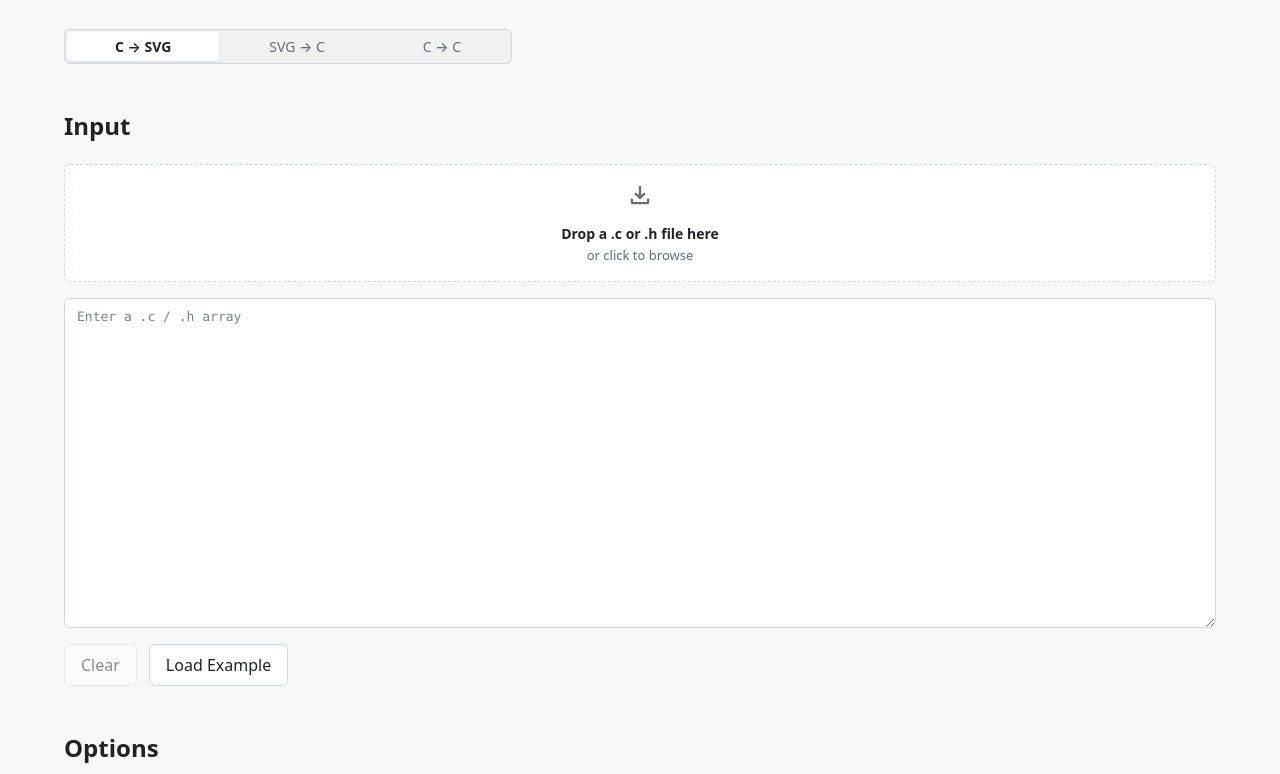
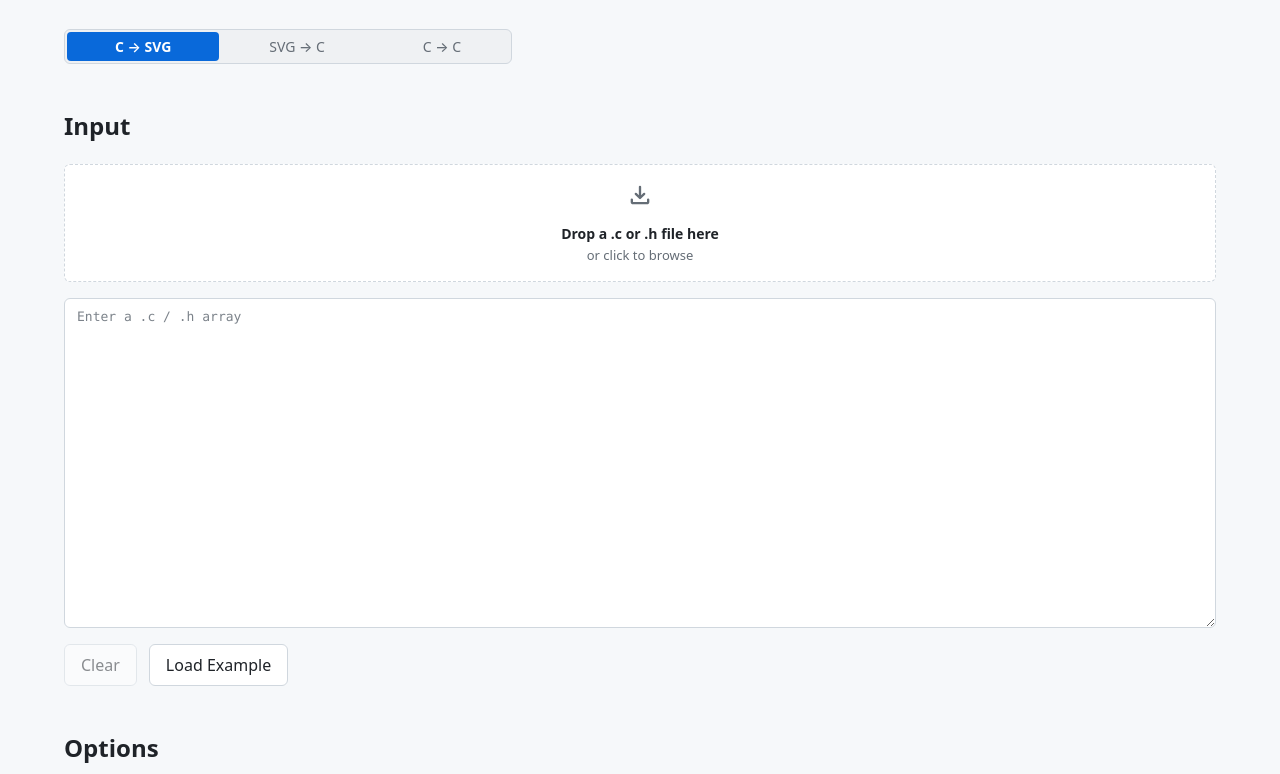
Before and after one commit to filcuk/cpp-image-converter, a website with bundled scripts: page index.html in a window 1280 px wide. Shown: the part 89-863 px from the top of the page. Built offline with nearby package versions, Linux system fonts and the light colour scheme.

Commit message:
Change toggle colour

```diff
--- a/app/css/converter.css
+++ b/app/css/converter.css
@@ -18,6 +18,16 @@
 
 #direction .segmented-control {
   max-width: 28rem;
+}
+
+#direction .segmented-control-item[aria-checked="true"] {
+  background: var(--accent);
+  color: #ffffff;
+  box-shadow: none;
+}
+
+:root[data-theme="dark"] #direction .segmented-control-item[aria-checked="true"] {
+  color: #0d1117;
 }
 
 .converter-preview {
```
